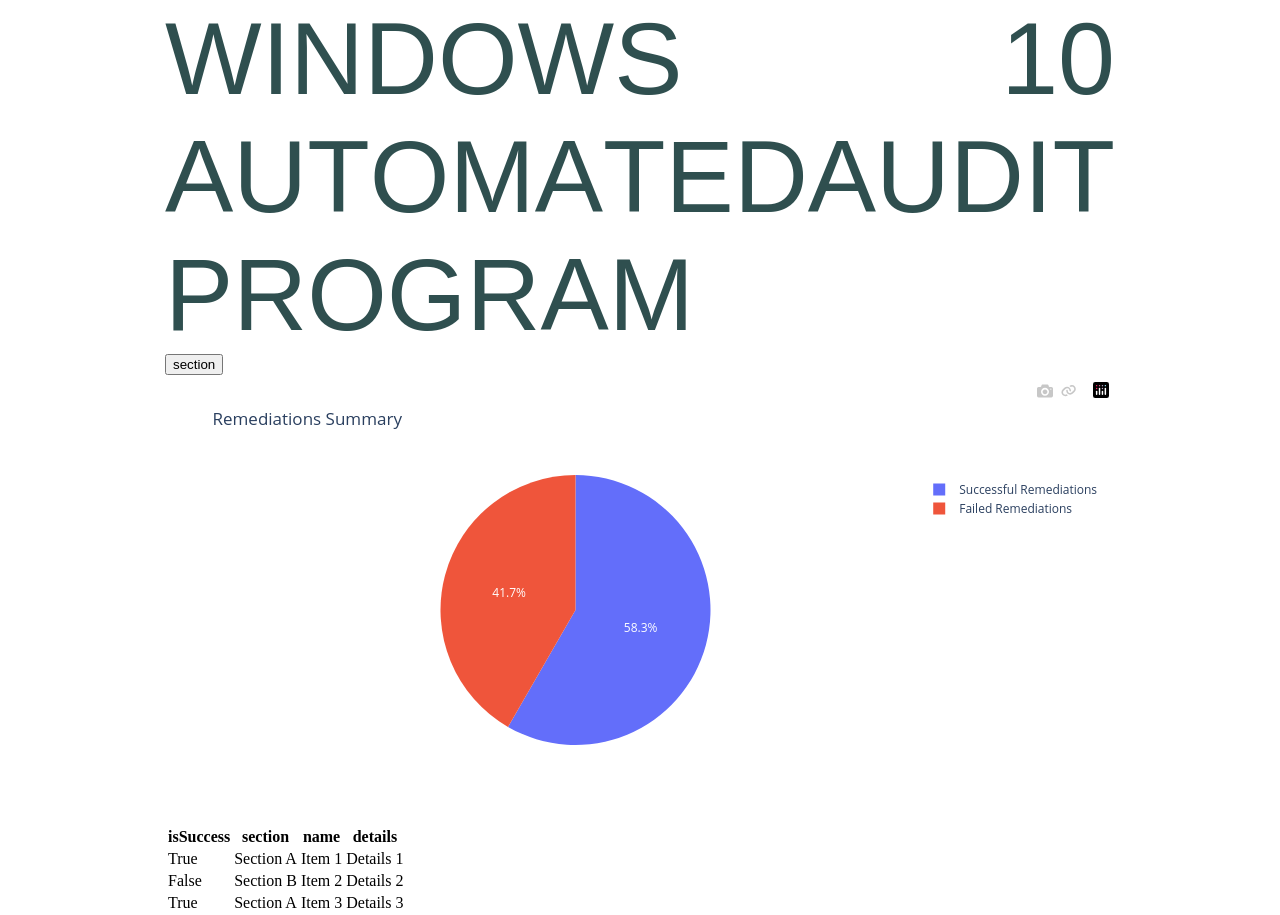
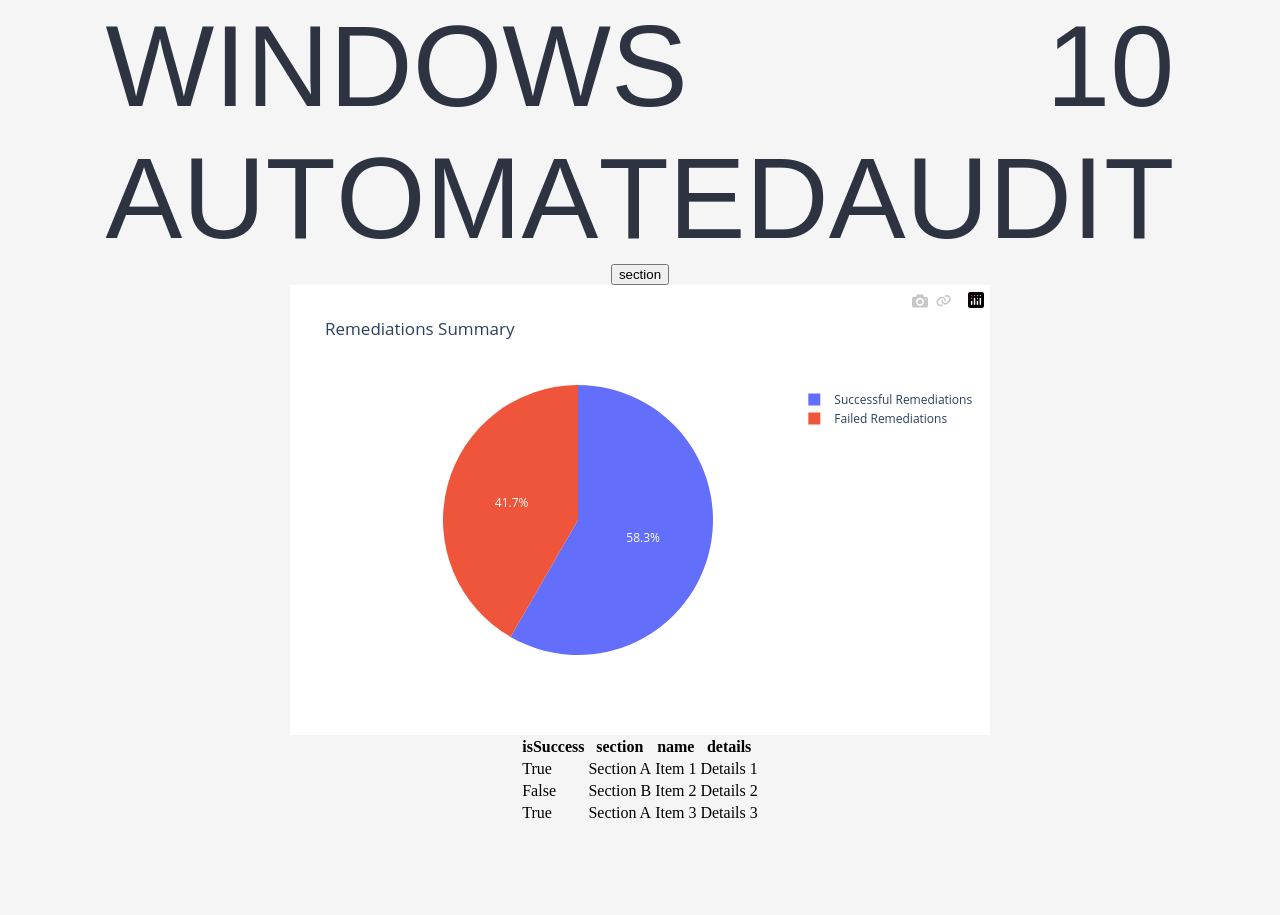
Before and after one commit to Edison-YuKai/windows_audit_report, a Flask app: page / in a window 1280 px wide. After the commit the page ends 818 px from the top, so only its background shows below. Run offline with Flask 3, Linux system fonts and the light colour scheme; some libraries are stand-ins or nearby versions.

Commit message:
Use hyperplexed header!

```diff
--- a/static/styles.css
+++ b/static/styles.css
@@ -31,7 +31,7 @@
 
   body {
     height: 100vh;
-    background-color: white;
+    background-color: whitesmoke;
     margin: 0rem;
     display: grid;
     place-items: center;
@@ -43,8 +43,8 @@
   }
 
   .word {
-    color: darkslategray;
-    font-size: clamp(2rem, 8vw, 10rem);
+    color: #2d3340;
+    font-size: clamp(0.2rem, 9vw, 9rem);
     font-family: "Rubik", sans-serif;
     margin: 0rem;
     text-transform: uppercase;
@@ -133,7 +133,16 @@
   }
 
   .fancy:hover > .outer:nth-child(12) {
-    transform: translate(120%, -30%) rotate(-10deg);
+    transform: translate(50%, -30%) rotate(-10deg);
+  }
+  .fancy:hover > .outer:nth-child(13) {
+    transform: translate(70%, -50%) rotate(-35deg);
+  }
+  .fancy:hover > .outer:nth-child(14) {
+    transform: translate(80%, 30%) rotate(30deg);
+  }
+  .fancy:hover > .outer:nth-child(15) {
+    transform: translate(80%, 10%) rotate(50deg);
   }
 
   /* -- YouTube Link Styles -- */
@@ -188,3 +197,8 @@
     font-family: "Rubik", sans-serif;
     font-weight: 500;
   }
+
+  #section {
+    height: max-content;
+    width: max-content;
+  }
--- a/templates/index.html
+++ b/templates/index.html
@@ -7,8 +7,6 @@
     <!-- Include Plotly.js library -->
     <script src="https://cdn.plot.ly/plotly-latest.min.js"></script>
     <link rel="stylesheet" href="{{ url_for('static', filename='styles.css') }}">
-
-
   </head>
   <body>
     <div id="header">
@@ -19,22 +17,16 @@
         </div>
 
         <div class="line">
-          <p class="word fancy" id="title">Automated</p>
-          <p class="word ">Audit</p>
+          <p class="word fancy" id="title">Automated Audit</p>
         </div>
-
-        <div class="line">
-          <p class="word">Program</p>
-        </div>
-
           <script src="{{ url_for('static', filename='header.js') }}"></script>
       </div>
+    </div></div>
 
-    </div>
     <a href="/section"><button>section</button></a>
 
     <!-- Embed the Plotly chart -->
-    <div>{{ chart_html | safe }}</div>
+    <div id="chart">{{ chart_html | safe }}</div>
 
     <table>
       <thead>
@@ -55,6 +47,6 @@
           </tr>
           {% endfor %}
       </tbody>
-  </table>
+    </table>
   </body>
 </html>
```
